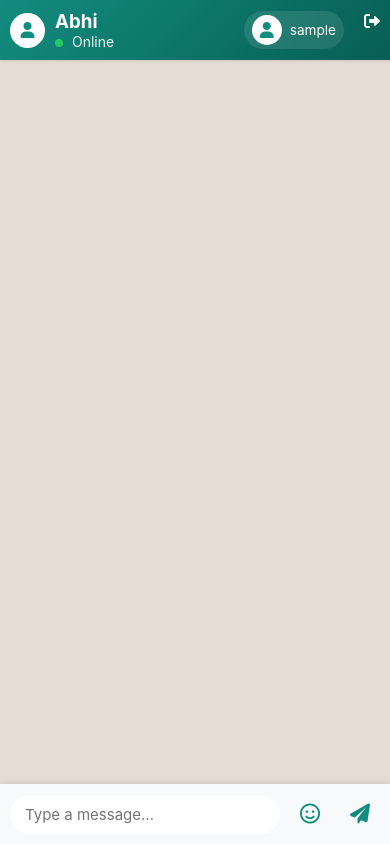
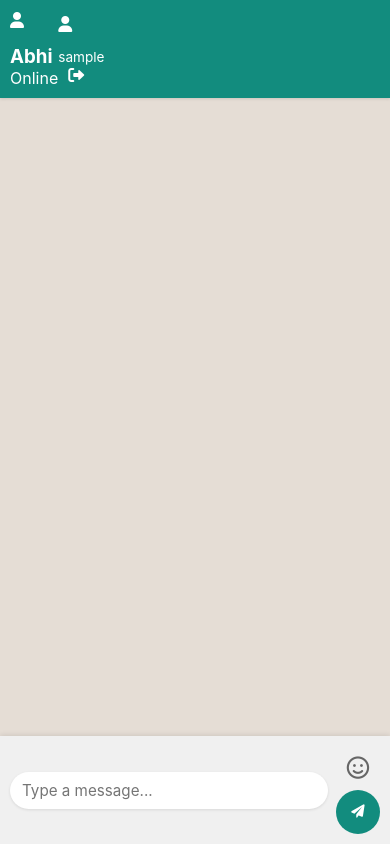
Before and after one commit to Mdazad4153/chat-app, a Flask app: page / in a window 390 px wide. Run offline with Flask 3, Linux system fonts and the light colour scheme; the visitor is signed in with stand-in values (Sample User, id 1); data that the repository does not hold is empty; some libraries are stand-ins or nearby versions.

Commit message:
Enhanced mobile UI with better responsiveness and visual improvements

```diff
--- a/templates/index.html
+++ b/templates/index.html
@@ -10,6 +10,11 @@
             padding: 0;
             box-sizing: border-box;
             font-family: -apple-system, BlinkMacSystemFont, "Segoe UI", Roboto, Helvetica, Arial, sans-serif;
+            -webkit-tap-highlight-color: transparent;
+        }
+
+        :root {
+            --safe-area-inset-bottom: env(safe-area-inset-bottom, 0px);
         }
 
         body {
@@ -17,6 +22,9 @@
             height: -webkit-fill-available;
             background: linear-gradient(135deg, #f5f7fa 0%, #c3cfe2 100%);
             overflow: hidden;
+            position: fixed;
+            width: 100%;
+            -webkit-text-size-adjust: 100%;
         }
 
         .chat-container {
@@ -37,297 +45,19 @@
         .chat-header {
             background: #128C7E;
             color: white;
-            padding: 15px;
+            padding: 12px 15px;
             display: flex;
             align-items: center;
             position: relative;
             box-shadow: 0 1px 3px rgba(0,0,0,0.12);
-        }
-
-        .user-info {
-            display: flex;
-            align-items: center;
-            flex: 1;
-        }
-
-        .current-user {
-            display: flex;
-            align-items: center;
-            gap: 8px;
-            padding: 5px 10px;
-            background: rgba(255, 255, 255, 0.1);
-            border-radius: 20px;
-            font-size: 0.9em;
-        }
-
-        .current-user .user-avatar {
-            width: 30px;
-            height: 30px;
-            margin: 0;
-            font-size: 16px;
-        }
-
-        .user-avatar {
-            width: 40px;
-            height: 40px;
-            border-radius: 50%;
-            background: #fff;
-            margin-right: 10px;
-            display: flex;
-            align-items: center;
-            justify-content: center;
-            font-size: 20px;
-            color: #128C7E;
-        }
-
-        .user-status {
-            font-size: 14px;
-            opacity: 0.9;
-        }
-
-        .online-dot {
-            width: 8px;
-            height: 8px;
-            background: #25D366;
-            border-radius: 50%;
-            display: inline-block;
-            margin-right: 5px;
-        }
-
-        .chat-body {
-            flex: 1;
-            padding: 20px;
-            overflow-y: auto;
-            background: #E5DDD5;
-            -webkit-overflow-scrolling: touch;
-            padding-bottom: 60px;
-        }
-
-        .message {
-            margin-bottom: 15px;
-            max-width: 90%;
-            position: relative;
-        }
-
-        .message.sent {
-            margin-left: auto;
-        }
-
-        .message.received {
-            margin-right: auto;
-        }
-
-        .message.replying {
-            margin-bottom: 5px;
-        }
-
-        .message.highlight {
-            animation: highlight 2s ease-in-out;
-        }
-
-        @keyframes highlight {
-            0% { transform: scale(1); }
-            50% { transform: scale(1.02); background: rgba(18, 140, 126, 0.1); }
-            100% { transform: scale(1); }
-        }
-
-        .reply-box {
-            font-size: 0.8em;
-            padding: 5px 10px;
-            background: rgba(0, 0, 0, 0.1);
-            border-radius: 5px;
-            margin-bottom: 5px;
-            border-left: 3px solid #128C7E;
-            cursor: pointer;
-        }
-
-        .reply-box:hover {
-            background: rgba(0, 0, 0, 0.15);
-        }
-
-        .message-content {
-            padding: 10px 15px;
-            border-radius: 10px;
-            position: relative;
-            word-wrap: break-word;
-        }
-
-        .sent .message-content {
-            background: #DCF8C6;
-            color: black;
-        }
-
-        .received .message-content {
-            background: white;
-            color: black;
-        }
-
-        .username {
-            font-size: 0.8em;
-            font-weight: bold;
-            margin-bottom: 5px;
-            color: #128C7E;
-        }
-
-        .message-time {
-            font-size: 0.7em;
-            color: #999;
-            margin-top: 5px;
-            float: right;
-        }
-
-        .message-actions {
-            display: none;
-            position: absolute;
-            right: 0;
-            top: -20px;
-            background: white;
-            border-radius: 15px;
-            box-shadow: 0 1px 3px rgba(0,0,0,0.2);
-            padding: 3px 8px;
-        }
-
-        .message:hover .message-actions {
-            display: block;
-        }
-
-        .message-actions button {
-            border: none;
-            background: none;
-            color: #128C7E;
-            cursor: pointer;
-            padding: 2px 5px;
-            font-size: 0.8em;
-        }
-
-        .chat-footer {
-            padding: 15px;
-            background: #F0F0F0;
-            display: flex;
-            align-items: center;
-            gap: 10px;
-            position: fixed;
-            bottom: 0;
-            left: 0;
-            right: 0;
+            min-height: 60px;
             z-index: 1000;
         }
 
-        .reply-preview {
-            position: absolute;
-            bottom: 100%;
-            left: 0;
-            right: 0;
-            background: white;
-            padding: 10px;
-            border-top: 1px solid #ddd;
-            display: none;
-        }
-
-        .reply-preview.active {
-            display: block;
-        }
-
-        .reply-preview .close-reply {
-            float: right;
-            border: none;
-            background: none;
-            color: #999;
-            cursor: pointer;
-        }
-
-        #message {
-            flex: 1;
-            padding: 10px 15px;
-            border: none;
-            border-radius: 20px;
-            background: white;
-            font-size: 15px;
-            outline: none;
-        }
-
-        .chat-buttons {
-            display: flex;
-            gap: 10px;
-        }
-
-        .chat-buttons button {
-            border: none;
-            background: none;
-            color: #128C7E;
-            cursor: pointer;
-            font-size: 20px;
-            padding: 5px;
-            border-radius: 50%;
-            width: 40px;
-            height: 40px;
-            display: flex;
-            align-items: center;
-            justify-content: center;
-            transition: background 0.3s;
-        }
-
-        .chat-buttons button:hover {
-            background: rgba(0,0,0,0.1);
-        }
-
-        #typingIndicator {
-            position: absolute;
-            bottom: 80px;
-            left: 20px;
-            background: rgba(255, 255, 255, 0.9);
-            padding: 5px 10px;
-            border-radius: 10px;
-            font-size: 0.8em;
-            color: #666;
-            display: none;
-            animation: fadeIn 0.3s;
-        }
-
-        .typing-dots {
-            display: inline-block;
-        }
-
-        .typing-dots::after {
-            content: '';
-            animation: typing 1.5s infinite;
-        }
-
-        @keyframes typing {
-            0% { content: ''; }
-            25% { content: '.'; }
-            50% { content: '..'; }
-            75% { content: '...'; }
-            100% { content: ''; }
-        }
-
-        .system-message {
-            text-align: center;
-            margin: 10px 0;
-            color: #666;
-            font-size: 0.85em;
-        }
-
-        @media (min-width: 768px) {
-            .chat-container {
-                max-width: 800px;
-                height: 90vh;
-                margin: 5vh auto;
-                border-radius: 10px;
-                overflow: hidden;
-            }
-        }
-
-        @keyframes fadeIn {
-            from { opacity: 0; transform: translateY(10px); }
-            to { opacity: 1; transform: translateY(0); }
-        }
-
-        /* Mobile-first styles */
-        @media screen and (max-width: 768px) {
+        @media (max-width: 768px) {
             .chat-header {
                 padding: 10px;
-                background: linear-gradient(135deg, #128C7E 0%, #075E54 100%);
+                min-height: 50px;
             }
 
             .user-avatar {
@@ -338,145 +68,158 @@
 
             .current-user {
                 font-size: 0.85em;
-                padding: 4px 8px;
+            }
         }
 
         .chat-body {
-                padding: 12px;
+            flex: 1;
+            padding: 15px;
+            overflow-y: auto;
+            background: #E5DDD5;
+            -webkit-overflow-scrolling: touch;
+            padding-bottom: 70px;
+            scroll-behavior: smooth;
         }
 
         .message {
+            margin-bottom: 12px;
             max-width: 85%;
-                margin-bottom: 12px;
+            position: relative;
+            animation: messageAppear 0.3s ease-out;
+        }
+
+        @keyframes messageAppear {
+            from {
+                opacity: 0;
+                transform: translateY(10px);
+            }
+            to {
+                opacity: 1;
+                transform: translateY(0);
+            }
         }
 
         .message-content {
             padding: 8px 12px;
+            border-radius: 12px;
+            position: relative;
+            word-wrap: break-word;
             font-size: 0.95em;
-                border-radius: 12px;
+            line-height: 1.4;
+            box-shadow: 0 1px 0.5px rgba(0,0,0,0.13);
         }
 
         .sent .message-content {
-                background: linear-gradient(135deg, #DCF8C6 0%, #c5f0a6 100%);
-                box-shadow: 0 1px 2px rgba(0,0,0,0.1);
+            background: #DCF8C6;
+            color: black;
+            margin-left: auto;
+            border-top-right-radius: 4px;
         }
 
         .received .message-content {
-                background: linear-gradient(135deg, #ffffff 0%, #f8f9fa 100%);
-                box-shadow: 0 1px 2px rgba(0,0,0,0.1);
+            background: white;
+            color: black;
+            margin-right: auto;
+            border-top-left-radius: 4px;
         }
 
         .chat-footer {
             padding: 10px;
-                background: #f8f9fa;
+            background: #F0F0F0;
+            display: flex;
+            align-items: center;
+            gap: 8px;
+            position: fixed;
+            bottom: 0;
+            left: 0;
+            right: 0;
+            z-index: 1000;
+            padding-bottom: calc(10px + var(--safe-area-inset-bottom));
             box-shadow: 0 -1px 5px rgba(0,0,0,0.1);
         }
 
         .message-input {
-                padding: 8px 12px;
+            flex: 1;
+            padding: 9px 12px;
+            border: none;
             border-radius: 20px;
+            background: white;
             font-size: 0.95em;
-                background: white;
-                border: 1px solid #e0e0e0;
+            max-height: 100px;
+            overflow-y: auto;
+            box-shadow: 0 1px 3px rgba(0,0,0,0.1);
+        }
+
+        .message-input:focus {
+            outline: none;
+            box-shadow: 0 1px 3px rgba(0,0,0,0.2);
         }
 
         .send-button {
-                width: 35px;
-                height: 35px;
-                border-radius: 50%;
             background: #128C7E;
             color: white;
+            border: none;
+            width: 40px;
+            height: 40px;
+            border-radius: 50%;
             display: flex;
             align-items: center;
             justify-content: center;
-                box-shadow: 0 2px 4px rgba(0,0,0,0.2);
+            cursor: pointer;
+            transition: background 0.2s;
+        }
+
+        .send-button:active {
+            background: #0d6b5e;
+            transform: scale(0.95);
         }
 
         .emoji-button {
-                width: 35px;
-                height: 35px;
-                padding: 0;
+            background: none;
+            border: none;
+            padding: 8px;
+            cursor: pointer;
+            color: #666;
+            font-size: 1.4em;
+        }
+
+        .emoji-button:active {
+            transform: scale(0.95);
+        }
+
+        /* Typing indicator styles */
+        .typing-indicator {
+            padding: 5px 10px;
+            background: rgba(255, 255, 255, 0.7);
+            border-radius: 15px;
+            font-size: 0.8em;
+            color: #666;
+            margin-bottom: 10px;
+            display: inline-block;
+            animation: fadeIn 0.3s;
+        }
+
+        @keyframes fadeIn {
+            from { opacity: 0; }
+            to { opacity: 1; }
+        }
+
+        /* Message time styles */
+        .message-time {
+            font-size: 0.7em;
+            color: #999;
+            margin-top: 3px;
+            margin-right: 4px;
+            float: right;
+        }
+
+        /* Improve touch targets for mobile */
+        button, .message-actions button {
+            min-width: 44px;
+            min-height: 44px;
             display: flex;
             align-items: center;
             justify-content: center;
-                font-size: 1.2em;
-            }
-
-            .message-time {
-                font-size: 0.65em;
-                margin-top: 3px;
-                color: #666;
-            }
-
-            .username {
-                font-size: 0.75em;
-                margin-bottom: 3px;
-            }
-
-            /* Improved scrollbar for mobile */
-            .chat-body::-webkit-scrollbar {
-                width: 3px;
-            }
-
-            .chat-body::-webkit-scrollbar-thumb {
-                background-color: rgba(0,0,0,0.2);
-                border-radius: 3px;
-            }
-
-            /* Improved typing indicator */
-            .typing-indicator {
-                font-size: 0.8em;
-                color: #666;
-                padding: 5px 10px;
-                background: rgba(255,255,255,0.8);
-                border-radius: 12px;
-                margin-bottom: 8px;
-            }
-
-            /* Improved reply preview */
-            .reply-preview {
-                margin-bottom: 8px;
-                padding: 8px;
-                border-radius: 12px;
-                background: rgba(255,255,255,0.9);
-                box-shadow: 0 1px 3px rgba(0,0,0,0.1);
-            }
-
-            /* Add smooth transitions */
-            .message-content, .send-button, .emoji-button {
-                transition: all 0.2s ease;
-            }
-
-            .send-button:active, .emoji-button:active {
-                transform: scale(0.95);
-            }
-
-            /* Improved message actions */
-            .message-actions {
-                padding: 4px 8px;
-                border-radius: 12px;
-                box-shadow: 0 2px 4px rgba(0,0,0,0.1);
-            }
-
-            .message-actions button {
-                padding: 3px 6px;
-                font-size: 0.75em;
-            }
-        }
-
-        /* Add active states for better touch feedback */
-        @media (hover: none) {
-            .message-content:active {
-                opacity: 0.8;
-            }
-
-            .send-button:active {
-                background: #0c6b5e;
-            }
-
-            .emoji-button:active {
-                background: rgba(0,0,0,0.1);
-            }
         }
     </style>
 </head>
@@ -521,12 +264,12 @@
         </div>
 
         <div class="chat-footer">
-            <input type="text" id="message" placeholder="Type a message..." autocomplete="off">
+            <input type="text" id="message" class="message-input" placeholder="Type a message..." autocomplete="off">
             <div class="chat-buttons">
-                <button onclick="toggleEmoji()">
+                <button class="emoji-button" onclick="toggleEmoji()">
                     <i class="far fa-smile"></i>
                 </button>
-                <button onclick="sendMessage()">
+                <button class="send-button" onclick="sendMessage()">
                     <i class="fas fa-paper-plane"></i>
                 </button>
             </div>
@@ -773,6 +516,52 @@
             if (e.target.closest('.chat-body')) return;
             e.preventDefault();
         }, { passive: false });
+
+        // Add viewport height fix for mobile browsers
+        function setVH() {
+            let vh = window.innerHeight * 0.01;
+            document.documentElement.style.setProperty('--vh', `${vh}px`);
+        }
+
+        setVH();
+        window.addEventListener('resize', setVH);
+        window.addEventListener('orientationchange', () => {
+            setTimeout(setVH, 100);
+        });
+
+        // Improve scroll behavior
+        function smoothScrollToBottom() {
+            const chatBody = document.querySelector('.chat-body');
+            const lastMessage = chatBody.lastElementChild;
+            if (lastMessage) {
+                lastMessage.scrollIntoView({ behavior: 'smooth', block: 'end' });
+            }
+        }
+
+        // Enhanced keyboard handling
+        if ('visualViewport' in window) {
+            window.visualViewport.addEventListener('resize', function() {
+                const chatBody = document.querySelector('.chat-body');
+                const chatFooter = document.querySelector('.chat-footer');
+
+                if (window.visualViewport.height < window.innerHeight) {
+                    // Keyboard is open
+                    chatBody.style.paddingBottom = '80px';
+                    chatFooter.style.bottom = `${window.innerHeight - window.visualViewport.height}px`;
+                    setTimeout(smoothScrollToBottom, 100);
+                } else {
+                    // Keyboard is closed
+                    chatBody.style.paddingBottom = '70px';
+                    chatFooter.style.bottom = '0';
+                }
+            });
+        }
+
+        // Prevent double-tap zoom on iOS
+        document.addEventListener('touchend', function(event) {
+            event.preventDefault();
+            event.target.click();
+        }, false);
     </script>
 </body>
 </html>
```
Lines whose indentation alone changed are shown as unchanged.
